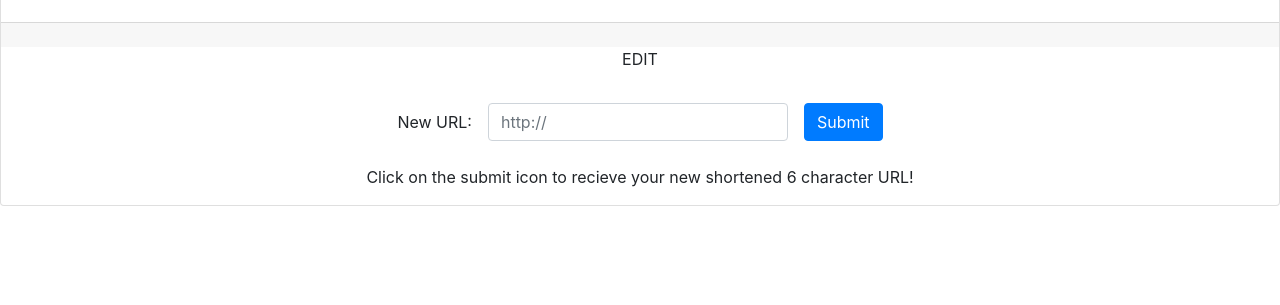
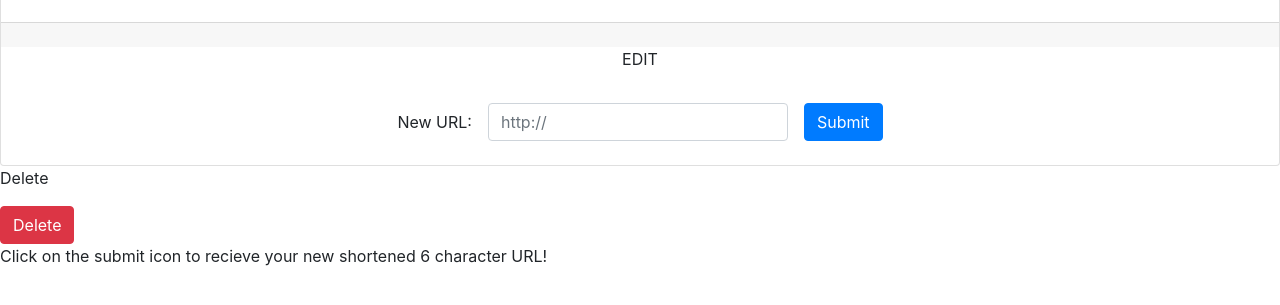
Before and after one commit to Kershia1/tinyapp, a Node server app: template views/urls_show.ejs in a window 1280 px wide. Shown: the part 160-465 px from the top of the page. Run offline with Node 20, Linux system fonts and the light colour scheme; the template is opened without the code that fills it, so the values that code supplies are empty; some libraries are stand-ins or nearby versions.

Commit message:
Added correct user id and re added delete button to urls_show, which had been accidentally deleted.

```diff
--- a/views/urls_show.ejs
+++ b/views/urls_show.ejs
@@ -26,21 +26,30 @@
       <div class="card-footer text-muted"></div>
       <p>EDIT</p>
       <div class ="text-center"></div>
-      <form class="form-inline mx-auto" action="/urls" method="POST">
+      <form class="form-inline mx-auto" action="/urls/<%= id %>" method="POST">
         <div class="form-group mb-2">
           <label for="longURL">New URL:</label>
           <input
             class="form-control"
             type="text"
-            name="longURL"
+            name="newLongURL"
             placeholder="http://"
             style="width: 300px; margin: 1em"
           />
           <button type="submit" class="btn btn-primary">Submit</button>
         </div>
       </form>
-      <p>Click on the submit icon to recieve your new shortened 6 character URL!</p>
     </div>
+
+    <p>Delete</p>
+    <div class ="text-center"></div>
+    <form class="form-inline mx-auto" action="/urls/<%= id %>/delete" method="POST">
+        <button type="submit" class="btn btn-danger">Delete</button>
+    </form>
+   </div>
+  </div>
+
+    <p>Click on the submit icon to recieve your new shortened 6 character URL!</p>
     <!-- Bootstrap JS -->
     <script
       src="https://code.jquery.com/jquery-3.3.1.slim.min.js"
```
